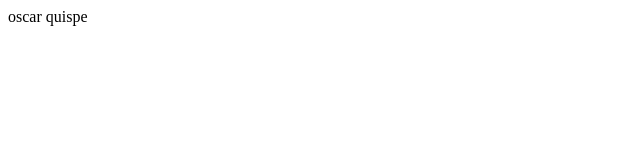
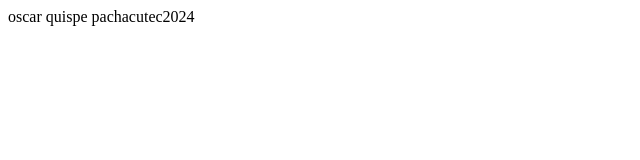
Before and after one commit to oquispet/prueba1, a plain HTML site: page index.html in a window 1280 px wide. Shown: the whole page, without its empty margins (0-640 px from the left). Drawn offline with Linux system fonts and the light colour scheme.

Commit message:
mi segundo cambio

```diff
--- a/index.html
+++ b/index.html
@@ -7,5 +7,6 @@
 </head>
 <body>
     oscar quispe
+    pachacutec2024
 </body>
 </html>
```
